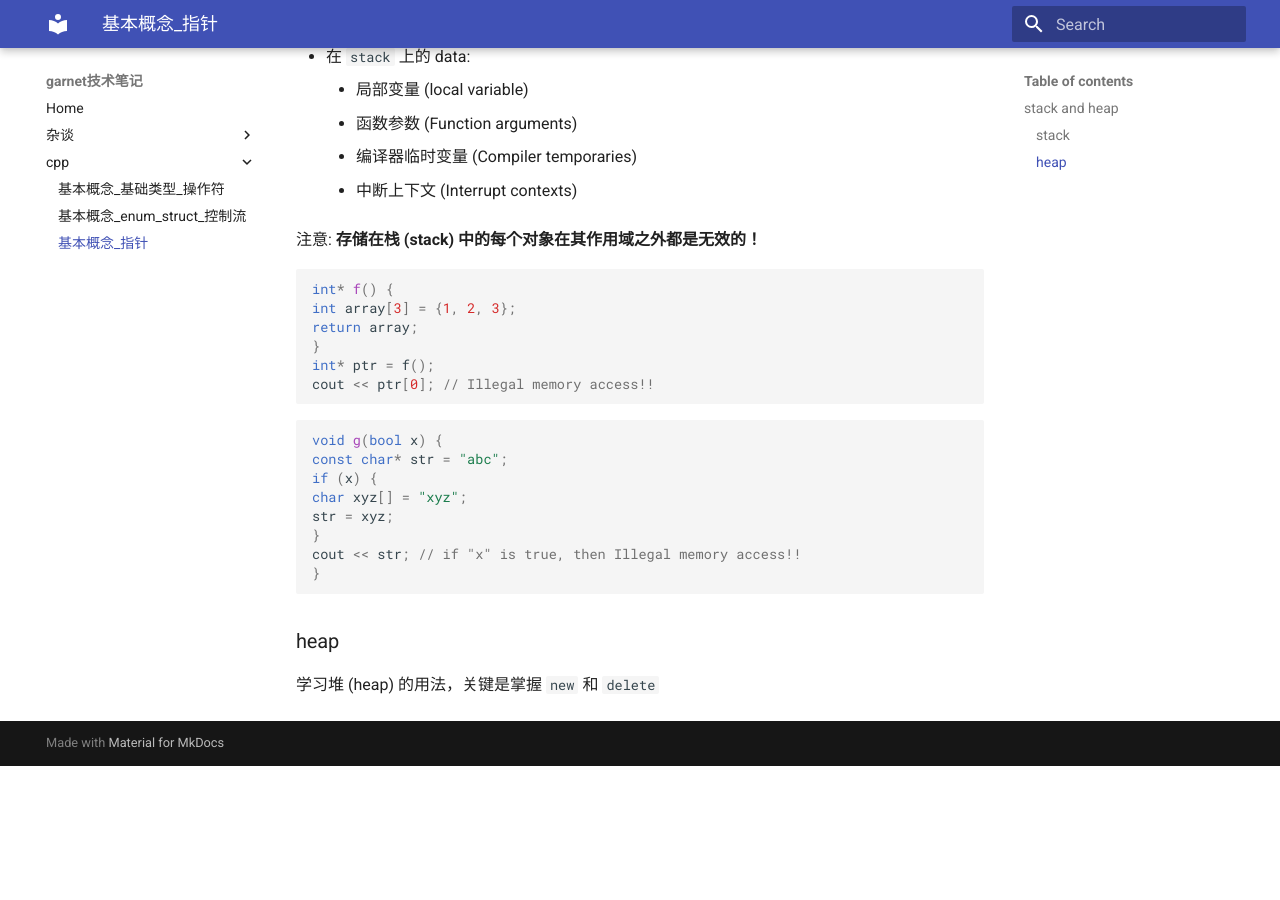
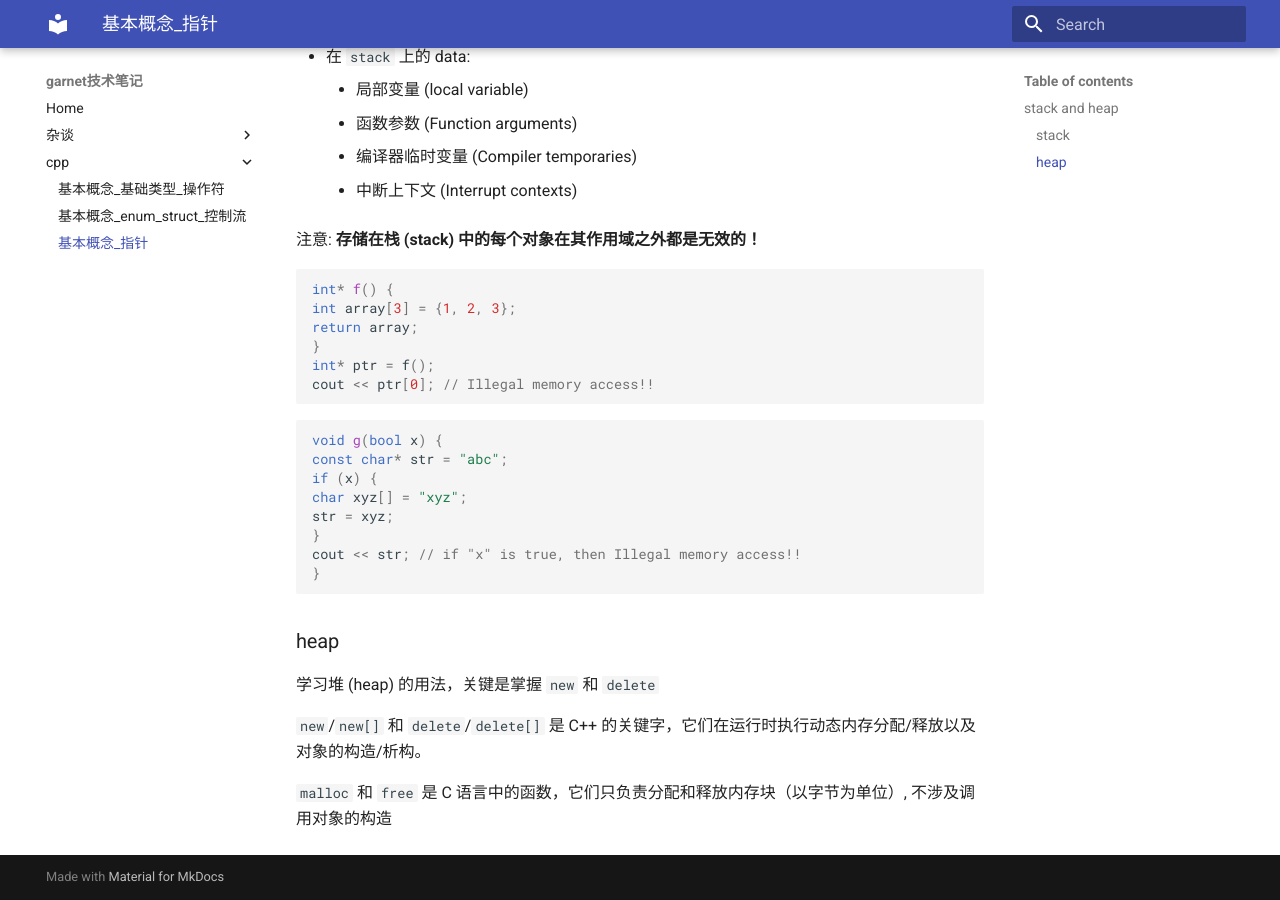
Before and after one commit to ymma98/technotes, an MkDocs documentation site: the page built from docs/cpp/基本概念_指针.md, in a window 1280 px wide and 900 px high, scrolled down 1388 px. Built offline with MkDocs 1.6.1 and Material for MkDocs 9.7.7, drawn with Linux system fonts in a browser that asks for light colours; before the commit the page ends 2154 px from its top, so only the background shows below that.

Commit message:
docs/cpp/基本概念_指针.md updated from https://stackedit.cn/

```diff
--- a/docs/cpp/基本概念_指针.md
+++ b/docs/cpp/基本概念_指针.md
@@ -63,8 +63,14 @@ cout << str; // if "x" is true, then Illegal memory access!!
 ### heap
 
 学习堆 (heap) 的用法，关键是掌握 `new` 和 `delete`
+
+`new`/`new[]` 和 `delete`/`delete[]` 是 C++ 的关键字，它们在运行时执行动态内存分配/释放以及对象的构造/析构。
+
+`malloc` 和 `free` 是 C 语言中的函数，它们只负责分配和释放内存块（以字节为单位）, 不涉及调用对象的构造
+
+
 <!--stackedit_data:
-eyJoaXN0b3J5IjpbMTMyOTM5ODYzMCwtNDM4MjgxMzA3LDE5OD
+eyJoaXN0b3J5IjpbLTQ1MDY2MzAwNSwtNDM4MjgxMzA3LDE5OD
 czMjg3MTEsMTAwOTgzMjM1NSwtMTQ5MTczNTI1OCwtMTAzODA5
 MjE4NywtMTY0MTE0MTkyNSwxNjYyODc5MTRdfQ==
 -->
```
